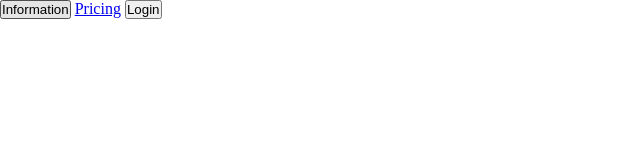
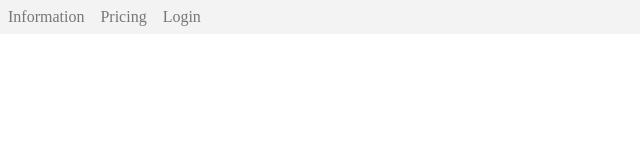
Before and after one commit to SerhiiMart/Navbar-templates-with-CSS-and-HTML, a plain HTML site: page Advanced CSS Dropdown Menu/index.html in a window 1280 px wide. Shown: the whole page, without its empty margins (0-640 px from the left). Drawn offline with Linux system fonts and the light colour scheme.

Commit message:
Progress

```diff
--- a/Advanced CSS Dropdown Menu/style.css
+++ b/Advanced CSS Dropdown Menu/style.css
@@ -3,3 +3,26 @@
    margin: 0;
    padding: 0;
  }
+
+ .header {
+  background-color: #F3F3F3;
+  display: flex;
+  align-items: baseline;
+  padding: .5rem;
+  gap: 1rem;
+}
+
+.link {
+  background: none;
+  border: none;
+  text-decoration: none;
+  color: #777;
+  font-family: inherit;
+  font-size: inherit;
+  cursor: pointer;
+  padding: 0;
+}
+
+.link:hover {
+  color: black;
+}
```
